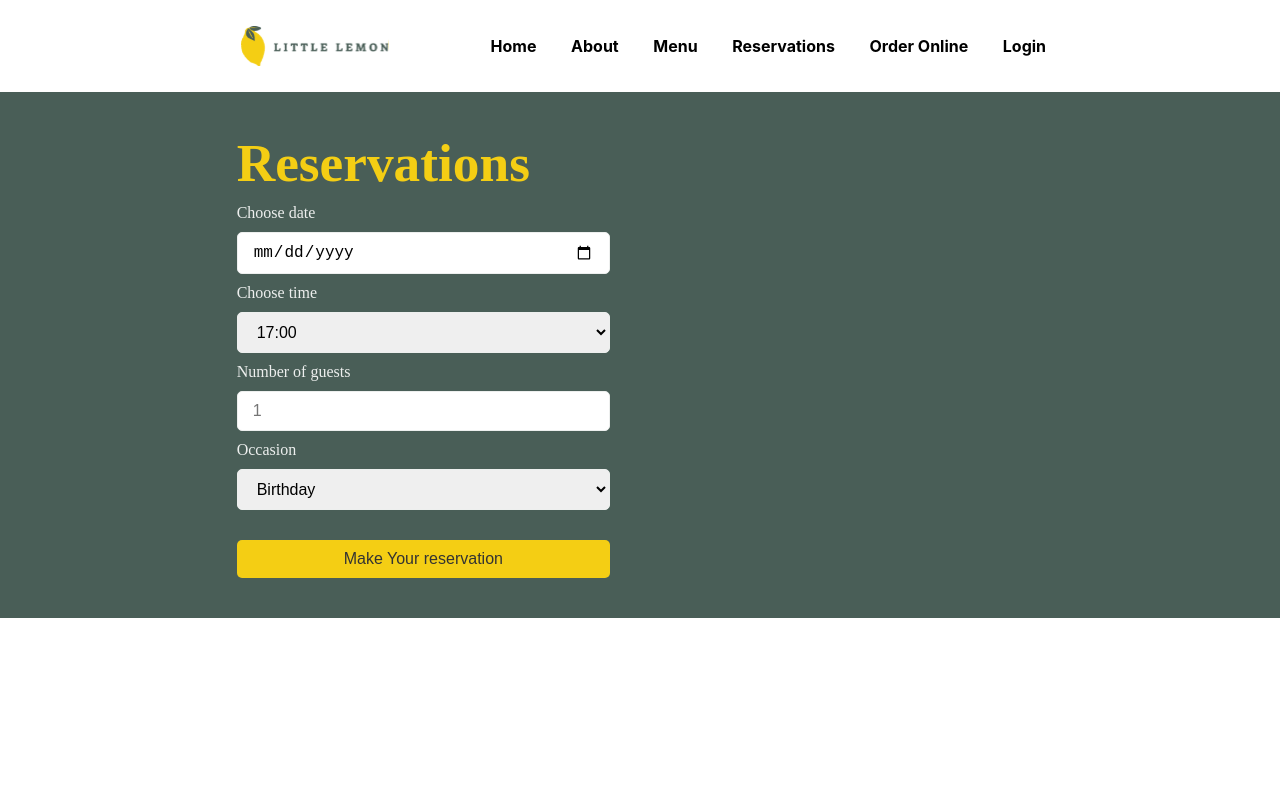
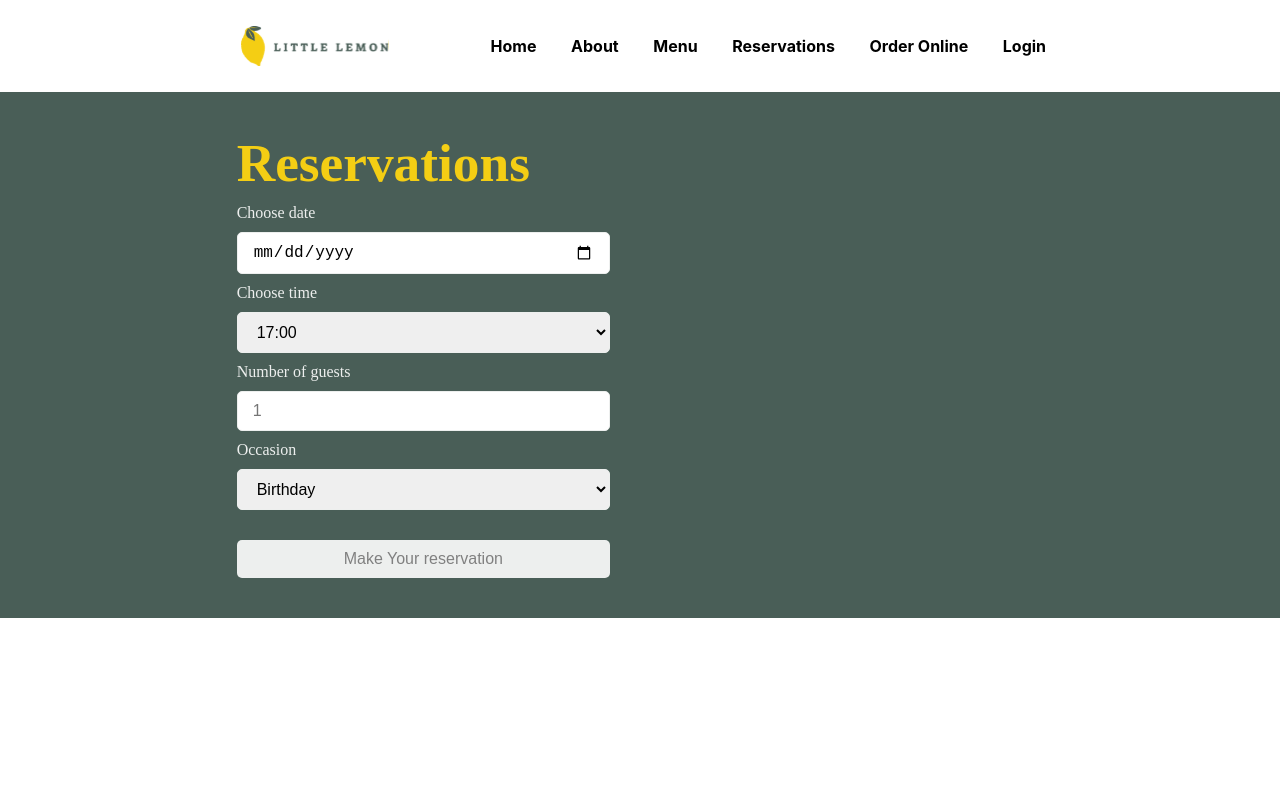
Before and after one commit to secondtime-github/front-end-capstone, a React (Create React App) app: page /booking in a window 1280 px wide. Shown: the top 800 px of the page. Built offline with nearby package versions, Linux system fonts and the light colour scheme; a web font is replaced by a local one.

Commit message:
Adding form validation

```diff
--- a/package.json
+++ b/package.json
@@ -7,6 +7,7 @@
     "@testing-library/jest-dom": "^5.16.5",
     "@testing-library/react": "^13.4.0",
     "@testing-library/user-event": "^13.5.0",
+    "formik": "^2.4.2",
     "react": "^18.2.0",
     "react-dom": "^18.2.0",
     "react-router-dom": "^6.14.2",
--- a/public/index.html
+++ b/public/index.html
@@ -32,7 +32,7 @@
 
 <body>
   <noscript>You need to enable JavaScript to run this app.</noscript>
-  <script src="https://raw.githubusercontent.com/Meta-Front-End-Developer-PC/capstone/main/api.js"></script>
+  <!-- <script src="https://raw.githubusercontent.com/Meta-Front-End-Developer-PC/capstone/main/api.js"></script> -->
   <div id="root"></div>
   <!--
       This HTML file is a template.
--- a/src/booking/BookingForm.css
+++ b/src/booking/BookingForm.css
@@ -59,3 +59,13 @@ input[type='submit'] {
     color: #333333;
     cursor: pointer;
 }
+
+input[type="submit"]:disabled {
+    background-color: #EDEFEE;
+    color: gray;
+    cursor: not-allowed;
+}
+
+.error {
+    color: #EE9972;
+}
--- a/src/booking/BookingForm.js
+++ b/src/booking/BookingForm.js
@@ -1,70 +1,112 @@
-import React, { useState, useEffect } from 'react';
+import React, { useEffect } from 'react';
 import './BookingForm.css'
+import { useFormik } from 'formik';
 
 const BookingForm = ({ availableTimes, dispatch, submitForm }) => {
-    const [date, setDate] = useState('');
-    const [time, setTime] = useState('');
-    const [guests, setGuests] = useState('');
-    const [occasion, setOccasion] = useState('');
+    const formik = useFormik({
+        initialValues: {
+            date: '',
+            time: availableTimes[0],
+            guests: '',
+            occasion: 'Birthday',
+        },
+        onSubmit: (values, { setSubmitting }) => {
+            setTimeout(() => {
+                console.log(values);
+                submitForm(values);
+                setSubmitting(false);
+            }, 500);
+        },
+        validate: values => {
+            const errors = {};
+            if (!values.date) {
+                errors.date = 'Required';
+            }
+            if (!values.time) {
+                errors.time = 'Required';
+            }
+            if (!values.guests) {
+                errors.guests = 'Required';
+            } else if (values.guests < 1 || values.guests > 10) {
+                errors.guests = 'Guests must be between 1 and 10';
+            }
+            if (!values.occasion) {
+                errors.occasion = 'Required';
+            }
+            return errors;
+        },
+        validateOnMount: true,
+    });
 
     useEffect(() => {
-        if (date.length > 0) {
-            dispatch({ type: 'CHOOSE_DATE', date: date });
+        if (formik.values.date.length > 0) {
+            dispatch({ type: 'CHOOSE_DATE', date: formik.values.date });
         }
-    }, [date, dispatch]);
+    }, [formik.values.date, dispatch]);
 
-    const handleSubmit = (event) => {
-        event.preventDefault();
-        const bookingDetails = { date, time, guests, occasion };
-        console.log(bookingDetails);
-        submitForm();
-    };
+    useEffect(() => {
+        if (availableTimes.length > 0) {
+            formik.setFieldValue('time', availableTimes[0]);
+        }
+        // eslint-disable-next-line
+    }, [availableTimes]);
+
 
     return (
-        <form onSubmit={handleSubmit}>
+        <form onSubmit={formik.handleSubmit}>
             <h1>Reservations</h1>
 
             <label htmlFor="res-date">Choose date</label>
             <input
                 type="date"
                 id="res-date"
-                value={date}
-                onChange={e => setDate(e.target.value)}
+                {...formik.getFieldProps('date')}
             />
+            {formik.touched.date && formik.errors.date ? (
+                <div className='error'>{formik.errors.date}</div>
+            ) : null}
 
             <label htmlFor="res-time">Choose time</label>
             <select
                 id="res-time"
-                value={time}
-                onChange={e => setTime(e.target.value)}
+                {...formik.getFieldProps('time')}
             >
                 {availableTimes.map((time, index) => (
                     <option key={index} value={time}>{time}</option>
                 ))}
             </select>
+            {formik.touched.time && formik.errors.time ? (
+                <div className='error'>{formik.errors.time}</div>
+            ) : null}
 
             <label htmlFor="guests">Number of guests</label>
             <input
                 type="number"
                 id="guests"
                 placeholder='1'
-                min={1}
-                max={10}
-                value={guests}
-                onChange={e => setGuests(e.target.value)}
+                {...formik.getFieldProps('guests')}
             />
+            {formik.touched.guests && formik.errors.guests ? (
+                <div className='error'>{formik.errors.guests}</div>
+            ) : null}
 
             <label htmlFor="occasion">Occasion</label>
             <select
                 id='occasion'
-                value={occasion}
-                onChange={e => setOccasion(e.target.value)}
+                {...formik.getFieldProps('occasion')}
             >
                 <option value="Birthday">Birthday</option>
                 <option value="Anniversary">Anniversary</option>
             </select>
+            {formik.touched.occasion && formik.errors.occasion ? (
+                <div className='error'>{formik.errors.occasion}</div>
+            ) : null}
 
-            <input type="submit" value="Make Your reservation"></input>
+            <input
+                type="submit"
+                value="Make Your reservation"
+                disabled={!formik.isValid || formik.isSubmitting}
+            />
         </form>
     );
 }
```
Also changed, not shown: 1 other file (tests, documents, lock files or other folders).
